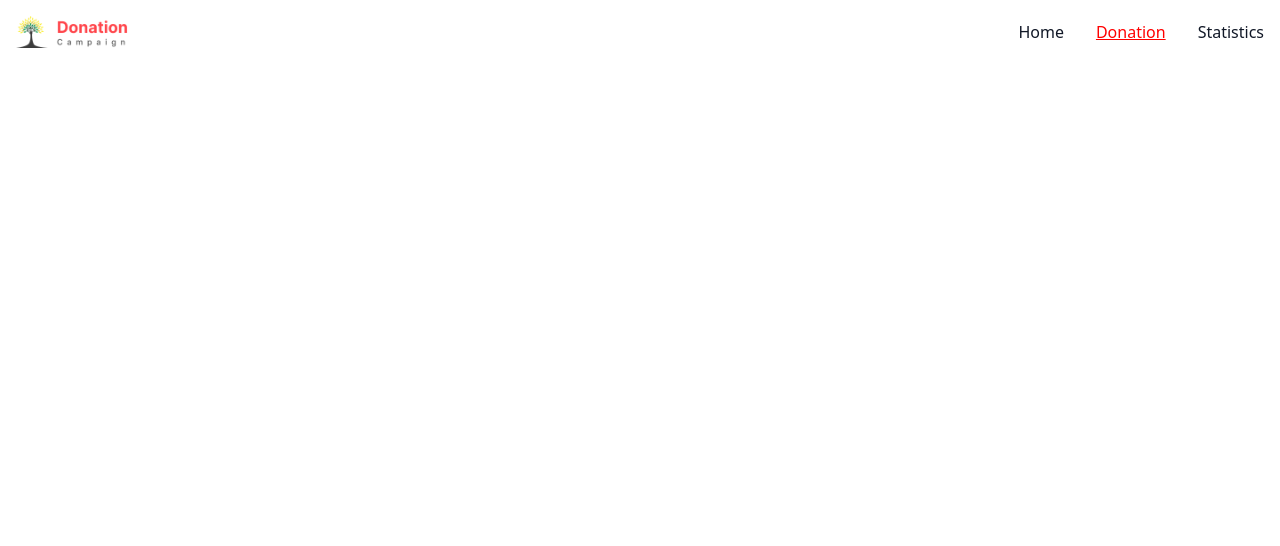
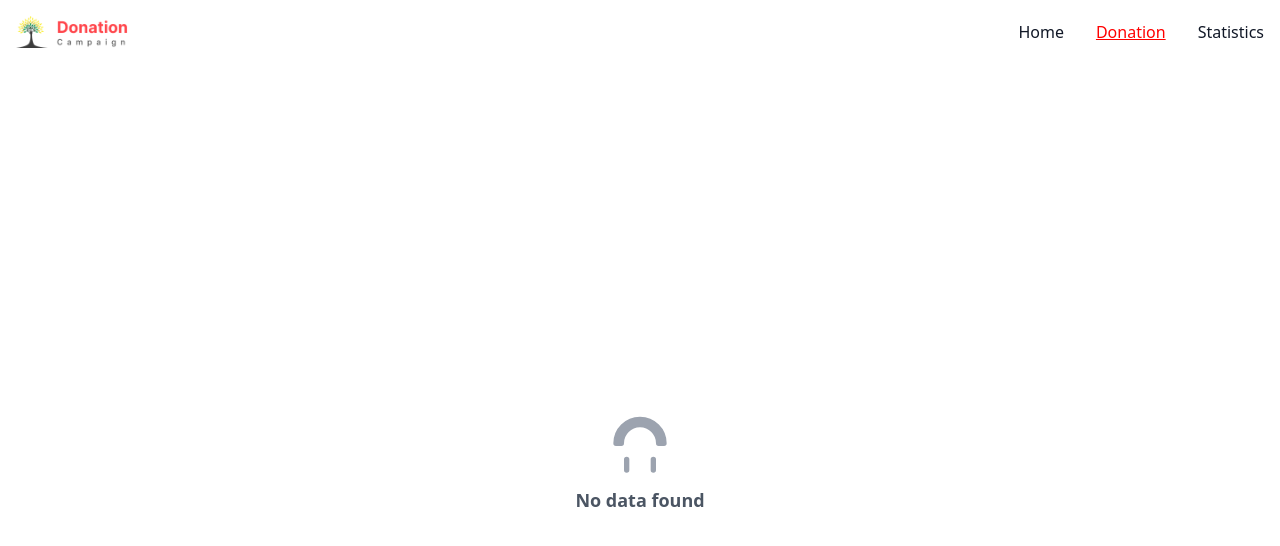
Before and after one commit to Anirbandasjoy/donation-campaign, a React (Vite) app: page /donation in a window 1280 px wide. Shown: the top 546 px of the page. Built offline with nearby package versions, Linux system fonts and the light colour scheme.

Commit message:
search functionality added using category

```diff
--- a/src/components/Categoies.jsx
+++ /dev/null
@@ -1,28 +0,0 @@
-import React from 'react';
-import { Link, useLoaderData } from 'react-router-dom';
-
-const Categories = () => {
-    const { data } = useLoaderData();
-    return (
-        <div className='grid grid-cols-1 my-10 sm:grid-cols-2 md:grid-cols-3 lg:grid-cols-4 gap-4 mt-10'>
-            {data?.map((category) => {
-                const backgroundColor = category.color[0];
-                const CategoryBackgroundColor = category.color[1];
-                const textColor = category.color[2];
-                return (
-                    <Link key={category.id} to={`/category/${category.id}`} state={category}>
-                        <div className="card card-compact" style={{ backgroundColor: backgroundColor }}>
-                            <figure><img className='w-full ' src={category.image} alt="Shoes" /></figure>
-                            <div className="card-body">
-                                <span className=" badge  p-3 rounded-md" style={{ backgroundColor: CategoryBackgroundColor, color: textColor }}>{category.category}</span>
-                                <h2 className="text-xl font-semibold" style={{ color: textColor }}>{category.title}</h2>
-                            </div>
-                        </div>
-                    </Link>
-                );
-            })}
-        </div>
-    );
-}
-
-export default Categories;
--- /dev/null
+++ b/src/components/CategoryNotFound.jsx
@@ -0,0 +1,25 @@
+// DataNotFound.js
+import React from 'react';
+
+const CategoryNotFound = () => {
+    return (
+        <div className="flex flex-col items-center justify-start mt-10">
+            <svg
+                className="w-16 h-16 text-gray-400"
+                fill="none"
+                viewBox="0 0 24 24"
+                stroke="currentColor"
+            >
+                <path
+                    strokeLinecap="round"
+                    strokeLinejoin="round"
+                    strokeWidth="2"
+                    d="M7 21v-4M17 21v-4M3 11a9 9 0 0118 0h-2a7 7 0 00-14 0H3z"
+                />
+            </svg>
+            <p className="mt-2 text-lg text-gray-600 font-semibold">No category found</p>
+        </div>
+    );
+};
+
+export default CategoryNotFound;
--- /dev/null
+++ b/src/components/DataNotFound.jsx
@@ -0,0 +1,25 @@
+// DataNotFound.js
+import React from 'react';
+
+const DataNotFound = () => {
+    return (
+        <div className="flex flex-col items-center justify-center h-screen">
+            <svg
+                className="w-16 h-16 text-gray-400"
+                fill="none"
+                viewBox="0 0 24 24"
+                stroke="currentColor"
+            >
+                <path
+                    strokeLinecap="round"
+                    strokeLinejoin="round"
+                    strokeWidth="2"
+                    d="M7 21v-4M17 21v-4M3 11a9 9 0 0118 0h-2a7 7 0 00-14 0H3z"
+                />
+            </svg>
+            <p className="mt-2 text-lg text-gray-600 font-semibold">No data found</p>
+        </div>
+    );
+};
+
+export default DataNotFound;
--- a/src/components/Hero.jsx
+++ b/src/components/Hero.jsx
@@ -1,7 +1,17 @@
-import React from 'react'
+import React, { useEffect, useState } from 'react'
 import banner from "../assets/Clothing.png"
 
-const Hero = () => {
+const Hero = ({ onSearch }) => {
+    const [searchText, setSearchText] = useState("");
+
+    const handleSearchClick = () => {
+        onSearch(searchText);
+    };
+
+    const handelSearch = (e) => {
+        setSearchText(e.target.value);
+    };
+
     return (
         <div>
             <div className="hero min-h-[60vh]" style={{ backgroundImage: `url(${banner})` }}>
@@ -10,8 +20,8 @@ const Hero = () => {
                     <div className="max-w-xl">
                         <h1 className="mb-5 text-3xl text-gray-800 font-bold">I Grow By Helping People In Need</h1>
                         <div className='flex items-center justify-center'>
-                            <input type="text" placeholder="Search here" className="py-3 outline-none px-3 text-black w-full rounded-none max-w-xs rounded-l-md" />
-                            <button className='btn rounded-none py-2 hover:bg-[#FF444A] capitalize text-white bg-[#FF444A] rounded-r-md'>Search</button>
+                            <input value={searchText} type="text" placeholder="Search here" className="py-3 outline-none px-3 text-black w-full rounded-none max-w-xs rounded-l-md" onChange={handelSearch} required />
+                            <button onClick={handleSearchClick} className='btn rounded-none py-2 hover:bg-[#FF444A] capitalize text-white bg-[#FF444A] rounded-r-md'>Search</button>
                         </div>
 
                     </div>
--- a/src/pages/Home/Home.jsx
+++ b/src/pages/Home/Home.jsx
@@ -1,12 +1,62 @@
-import React from 'react'
+import React, { useEffect, useState } from 'react'
+import { Link, useLoaderData } from 'react-router-dom';
 import Hero from '../../components/Hero'
-import Categoies from '../../components/Categoies'
+import CategoryNotFound from '../../components/CategoryNotFound';
+
 
 const Home = () => {
+    const [donation, setDonation] = useState([])
+    const [originalDonation, setOriginalDonation] = useState([]);
+
+    const { data } = useLoaderData();
+
+    useEffect(() => {
+        if (data) {
+            setDonation(data);
+            setOriginalDonation(data);
+        }
+    }, [data])
+
+    const handleSearch = (searchValue) => {
+        const value = searchValue.toLowerCase();
+        if (value === "") {
+            setDonation(originalDonation);
+        } else {
+            const newCategory = originalDonation.filter((category) => {
+                const categoryName = category.category.toLowerCase();
+                return categoryName.includes(value);
+            });
+            setDonation(newCategory);
+        }
+    };
+
+
     return (
         <div>
-            <Hero />
-            <Categoies />
+            <Hero onSearch={handleSearch} />
+
+            {
+                donation.length === 0 ? <div><CategoryNotFound /></div> :
+                    <div className='grid grid-cols-1 my-10 sm:grid-cols-2 md:grid-cols-3 lg:grid-cols-4 gap-4 mt-10'>
+                        {donation?.map((category) => {
+                            const backgroundColor = category.color[0];
+                            const CategoryBackgroundColor = category.color[1];
+                            const textColor = category.color[2];
+                            return (
+                                <Link key={category.id} to={`/category/${category.id}`} state={category}>
+                                    <div className="card card-compact" style={{ backgroundColor: backgroundColor }}>
+                                        <figure><img className='w-full ' src={category.image} alt="Shoes" /></figure>
+                                        <div className="card-body">
+                                            <span className=" badge  p-3 rounded-md" style={{ backgroundColor: CategoryBackgroundColor, color: textColor }}>{category.category}</span>
+                                            <h2 className="text-xl font-semibold" style={{ color: textColor }}>{category.title}</h2>
+                                        </div>
+                                    </div>
+                                </Link>
+                            );
+                        })}
+                    </div>
+            }
+
         </div>
     )
 }
--- a/src/pages/danation/Donation.jsx
+++ b/src/pages/danation/Donation.jsx
@@ -1,6 +1,7 @@
 import React, { useEffect, useState } from 'react';
 import { useLoaderData } from 'react-router-dom';
 import { getIds } from '../../config/localStorage';
+import DataNotFound from '../../components/DataNotFound';
 
 const Donation = () => {
     const [donationData, setDonationData] = useState([]);
@@ -16,7 +17,7 @@ const Donation = () => {
     return (
         <div className=''>
             {
-                donationData.length < 0 ? <h1 className='text-black'>not data found</h1> : <div className='grid mb-10 mt-5 grid-cols-1 sm:grid-cols-2 gap-4 sm:gap-7 mx-auto'>
+                donationData.length <= 0 ? <div ><DataNotFound /></div> : <div className='grid mb-10 mt-5 grid-cols-1 sm:grid-cols-2 gap-4 sm:gap-7 mx-auto'>
                     {donationData.slice(0, dataLength)?.map((donation) => {
                         const CategoryBackgroundColor = donation.color[1];
                         const backgroundColor = donation.color[0];
```
